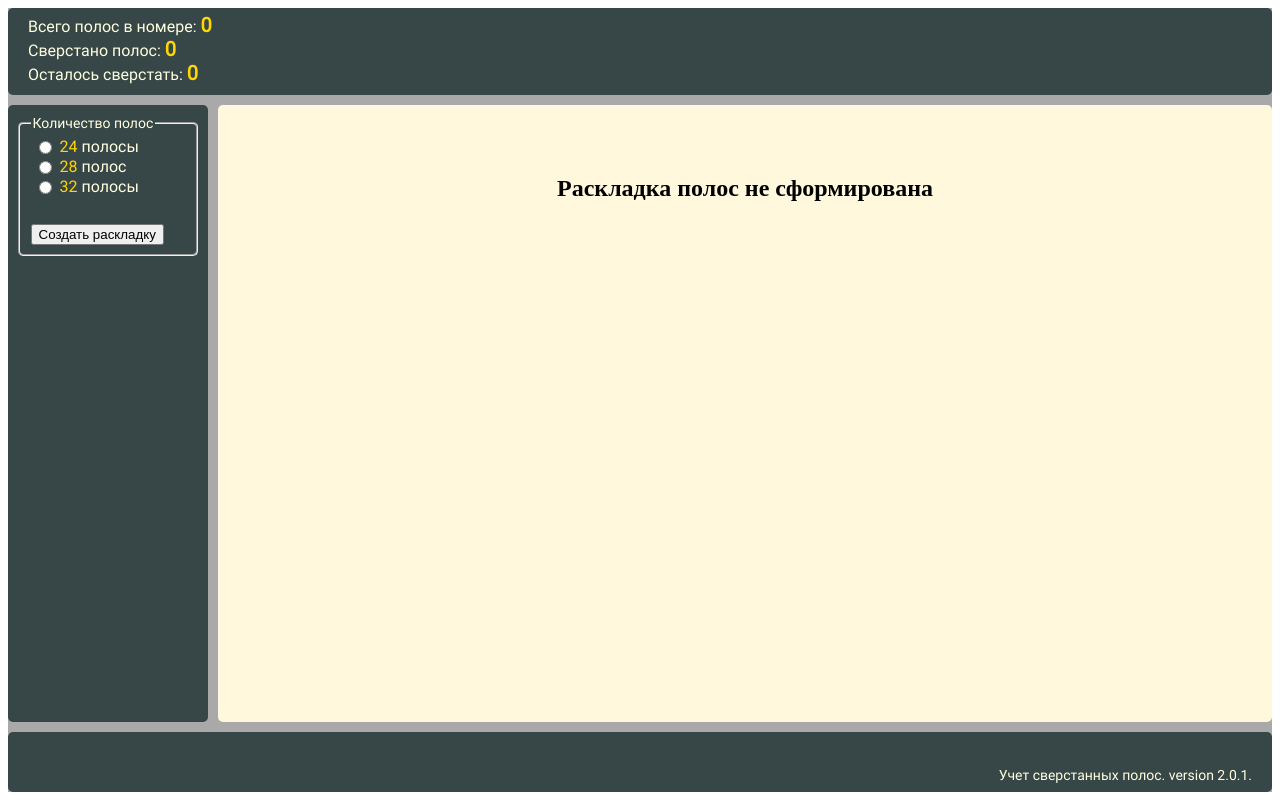
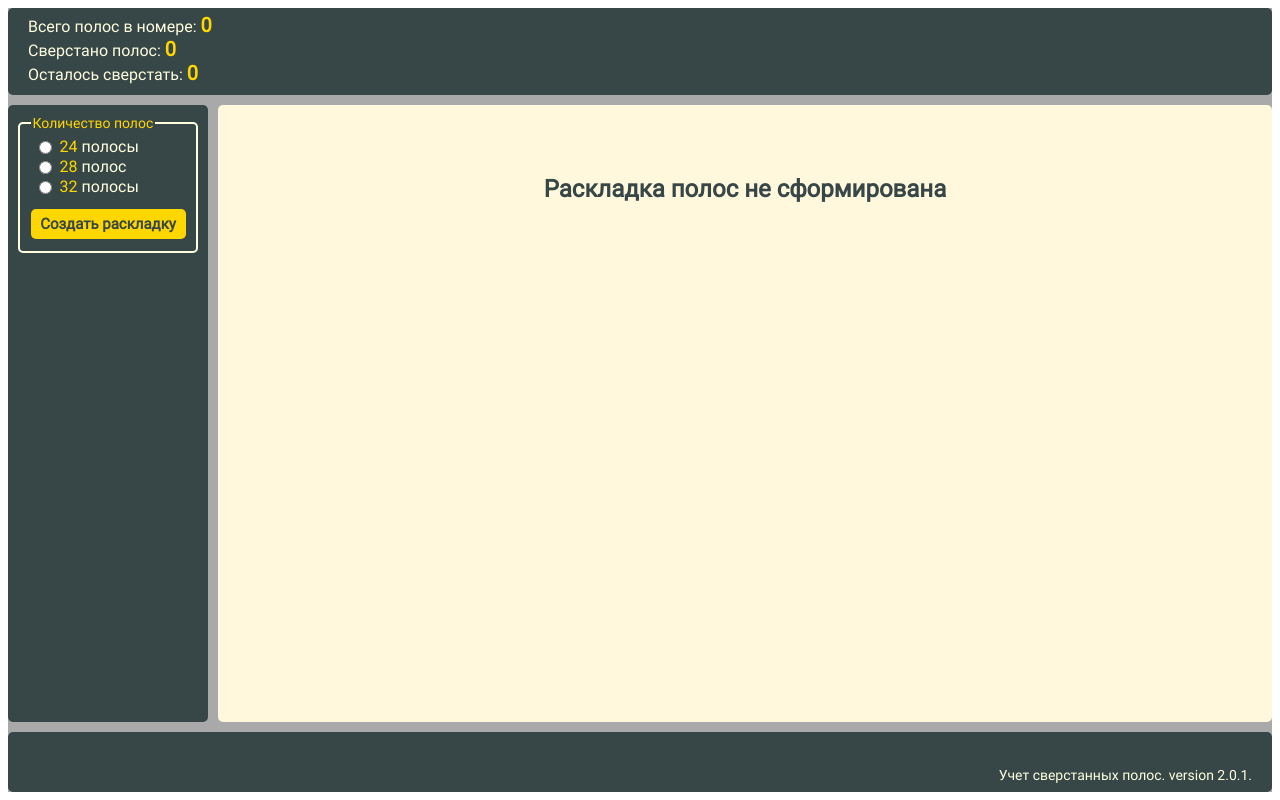
Before and after one commit to ytty555/VerstkaSK, a React (Create React App) app: page / in a window 1280 px wide. Built offline with nearby package versions, Linux system fonts and the light colour scheme.

Commit message:
Изменен дизайн

```diff
--- a/src/components/MainBlock/MainBlock.js
+++ b/src/components/MainBlock/MainBlock.js
@@ -84,7 +84,7 @@ class MainBlock extends Component {
                 <label htmlFor="32" className="choose-pages__lable"><span>32</span> полосы</label>
               </li>
             </ul>
-            <button onClick={this.handleNewPagesField}>
+            <button onClick={this.handleNewPagesField} className="choose-pages__button">
               Создать раскладку
             </button>
           </fieldset>
--- a/src/components/MainBlock/PagesBlock.js
+++ b/src/components/MainBlock/PagesBlock.js
@@ -36,7 +36,7 @@ function PagesBlock(props) {
     } else {
       return (
         <React.Fragment>
-          <h1> Раскладка полос не сформирована </h1>
+          <h1 className="pageBlock-Alert"> Раскладка полос не сформирована </h1>
         </React.Fragment>
       );
     }
--- a/src/css/style.css
+++ b/src/css/style.css
@@ -55,8 +55,11 @@ body {
 .choose-pages-fieldset {
   font-family: 'Roboto Regular', Arial, Helvetica, sans-serif;
   font-size: 14px;
+  color: #FFD700;
   border-radius: 5px;
+  border: 2px solid #FFFFE0;
   margin: 10px;
+  height: 120px;
 }
 
 .choose-pages__radio {
@@ -69,10 +72,33 @@ body {
   position: relative;
   left: -32px;
   top: -14px;
+  color: #FFFFE0;
 }
 
 .choose-pages__lable span {
   color: #FFD700;
+}
+
+.choose-pages__button {
+  position: relative;
+  top: -15px;
+  width: 100%;
+  height: 30px;
+  text-decoration: none;
+  outline: none;
+  background-color: #FFD700;
+  border: none;
+  border-radius: 5px;
+  font-family: 'Roboto Regular';
+  color: #374646;
+  font-weight: 700;
+  font-size: 15px;
+  z-index: 0;
+}
+
+.pageBlock-Alert {
+  font-family: 'Roboto Regular', Arial, Helvetica, sans-serif;
+  color: #374646;
 }
 
 .page-section {
--- a/src/sass/blocks/_header.sass
+++ b/src/sass/blocks/_header.sass
@@ -24,8 +24,11 @@
 .choose-pages-fieldset
     font-family: 'Roboto Regular', Arial, Helvetica, sans-serif
     font-size: 14px
+    color: $text-yellow
     border-radius: 5px
+    border: 2px solid $text-white
     margin: 10px
+    height: 120px
 
 .choose-pages__radio
     position: relative
@@ -36,6 +39,27 @@
     position: relative
     left: -32px
     top: -14px
+    color: $text-white
     & span
         color: $text-yellow
         // font-weight: 700
+
+.choose-pages__button
+    position: relative
+    top: -15px
+    width: 100%
+    height: 30px
+    text-decoration: none
+    outline: none
+    background-color: $text-yellow
+    border: none
+    border-radius: 5px
+    font-family: 'Roboto Regular'
+    color: $control-bg
+    font-weight: 700;
+    font-size: 15px
+    z-index: 0
+
+.pageBlock-Alert
+    font-family: 'Roboto Regular', Arial, Helvetica, sans-serif
+    color: $control-bg
```
Also changed, not shown: 1 other file (tests, documents, lock files or other folders).
